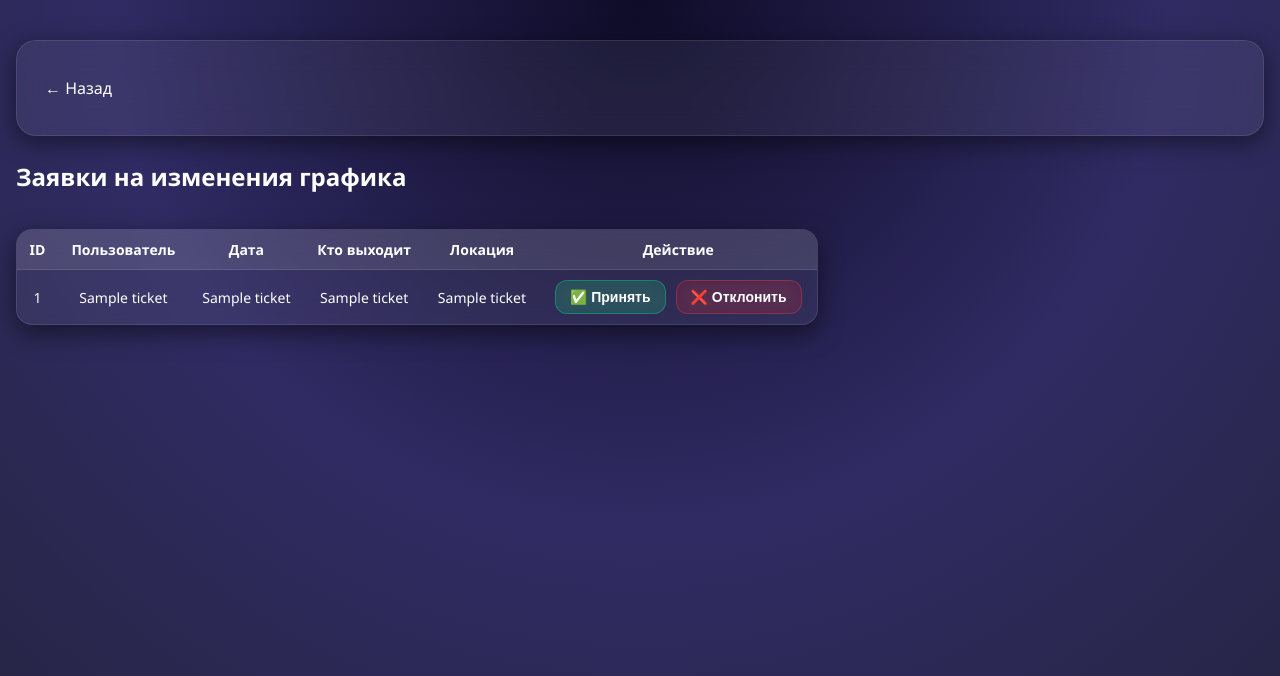
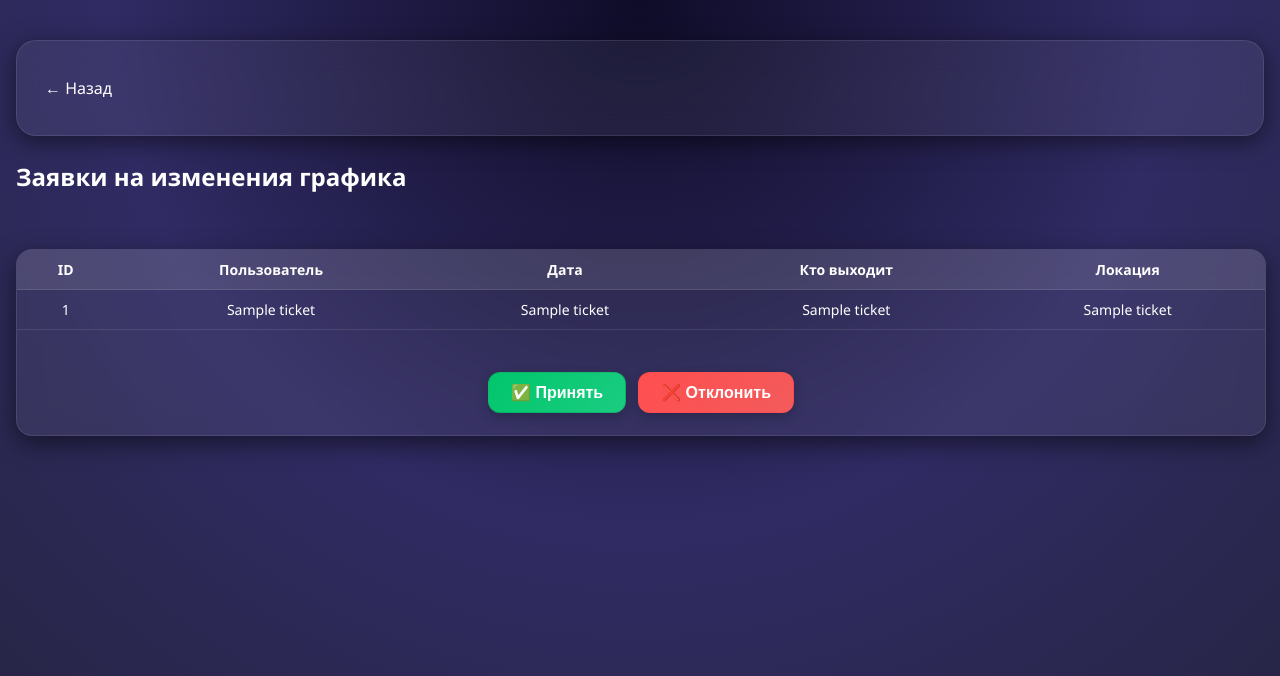
Before and after one commit to Tedik0/WebTortyga, a Flask app: template frontend/templates/tickets.html in a window 1280 px wide. Shown: the top 676 px of the page. Run offline with Flask 3, Linux system fonts and the light colour scheme; the template is opened without the code that fills it: most values are stand-ins (such as "Sample title", 1, 10 or a date in 2020).

Commit message:
Мелкий фик багов, добаботка системы тикетов

```diff
--- a/backend/config.py
+++ b/backend/config.py
@@ -1,3 +1,3 @@
 BOT_TOKEN = "7463192555:AAFaDN4SStBKRn4s7IENQehyk2_D2bIERBY"
 ADMINS = [710787759]
-WEB_URL = "https://462d3419b347.ngrok-free.app"
+WEB_URL = "https://07f3ec4345b4.ngrok-free.app"
--- a/frontend/app.py
+++ b/frontend/app.py
@@ -82,20 +82,18 @@ def submit_ticket():
     date     = request.form.get("date")
     name     = request.form.get("name")
     location = request.form.get("location")
-    print("FORM DATA:", request.form.to_dict())
+    doc_id   = request.form.get("doc_id")  # ← добавлено
 
-    if not all([user_id, date, name, location]):
-        print("FORM DATA:", request.form.to_dict())
+    if not all([user_id, date, name, location, doc_id]):
         return "Не все поля заполнены", 400
-
 
     with sqlite3.connect(TICKET_DB) as conn:
         conn.execute("""
-            INSERT INTO tickets (user_id, date, name, location)
-            VALUES (?, ?, ?, ?)
-        """, (user_id, date, name, location))
+            INSERT INTO tickets (user_id, date, name, location, doc_id)
+            VALUES (?, ?, ?, ?, ?)
+        """, (user_id, date, name, location, doc_id))
 
-    return redirect(f"/schedule?uid={user_id}")
+    return redirect(f"/schedule/{doc_id}?uid={user_id}")
 
 
 
@@ -155,7 +153,7 @@ def show_tickets():
         return "Доступ только для администраторов", 403
 
     tickets = get_all_tickets()
-    return render_template("tickets.html", tickets=tickets, uid=uid)
+    return render_template("tickets.html", tickets=tickets, uid=uid, sheets=GOOGLE_SHEETS)
 
 @app.route("/approve-ticket/<int:ticket_id>", methods=["POST"])
 def approve_ticket_route(ticket_id):
--- a/frontend/static/styles.css
+++ b/frontend/static/styles.css
@@ -446,3 +446,95 @@ select option {
   background: #1e1e2f;
   color: #fff;
 }
+.glass-button.red {
+  background: rgba(255, 70, 70, 0.2);
+  border: 1px solid rgba(255, 70, 70, 0.4);
+  color: #ff4a4a;
+}
+
+.glass-button.red:hover {
+  background: rgba(255, 70, 70, 0.35);
+}
+.glass-button.success {
+  background: linear-gradient(135deg, #00c57a, #00e48a);
+  color: white;
+  font-weight: bold;
+  border: 1px solid rgba(0, 0, 0, 0.1);
+}
+
+.glass-button.success:hover {
+  filter: brightness(1.1);
+}
+/* Убедись, что таблица красиво адаптируется */
+.responsive-table {
+  overflow-x: auto;
+  max-width: 100%;
+  margin-top: 20px;
+}
+
+.responsive-table table {
+  width: 100%;
+  border-collapse: collapse;
+  min-width: 600px;
+}
+
+.responsive-table th,
+.responsive-table td {
+  padding: 10px 12px;
+  text-align: center;
+  white-space: nowrap;
+  color: #fff;
+}
+
+/* Кнопки под таблицей */
+.ticket-actions {
+  display: flex;
+  flex-wrap: wrap;
+  justify-content: center;
+  gap: 12px;
+  padding: 12px 0;
+}
+
+/* Стили для кнопок */
+.glass-button {
+  border: none;
+  border-radius: 12px;
+  padding: 10px 22px;
+  font-weight: bold;
+  cursor: pointer;
+  font-size: 16px;
+  transition: 0.2s ease;
+  box-shadow: 0 4px 12px rgba(0,0,0,0.2);
+  background: rgba(255, 255, 255, 0.1);
+  color: #fff;
+  backdrop-filter: blur(10px);
+}
+
+/* Принять — зелёная кнопка */
+.glass-button.success {
+  background: linear-gradient(135deg, #00c66b, #1bcc81);
+  color: white;
+}
+
+/* Отклонить — красная кнопка */
+.glass-button.red {
+  background: linear-gradient(135deg, #ff4e50, #f35b5b);
+  color: white;
+}
+
+/* Responsive — на маленьких экранах убираем фикс ширины */
+@media (max-width: 600px) {
+  .responsive-table table {
+    min-width: unset;
+  }
+
+  .glass-button {
+    width: 100%;
+    max-width: 200px;
+  }
+
+  .ticket-actions {
+    flex-direction: column;
+    align-items: center;
+  }
+}
--- a/frontend/templates/schedule_pivot.html
+++ b/frontend/templates/schedule_pivot.html
@@ -54,7 +54,8 @@
     <form action="/submit-ticket" method="post">
       <h2>Заявка на изменение</h2>
 
-       <input type="hidden" name="user_id" value="{{ uid }}">
+      <input type="hidden" name="user_id" value="{{ uid }}">
+      <input type="hidden" name="doc_id" value="{{ doc_id }}">
 
       <label>День</label>
       <input type="text" name="date" required>
--- a/frontend/templates/tickets.html
+++ b/frontend/templates/tickets.html
@@ -12,17 +12,20 @@
 
     <h2>Заявки на изменения графика</h2>
 
+
     {% if tickets %}
-      <div class="glass-table">
+      <div class="glass-table responsive-table">
         <table>
+          <thead>
             <tr>
               <th>ID</th>
               <th>Пользователь</th>
               <th>Дата</th>
               <th>Кто выходит</th>
               <th>Локация</th>
-            <th>Действие</th> <!-- новая колонка -->
             </tr>
+          </thead>
+          <tbody>
             {% for t in tickets %}
               <tr>
                 <td>{{ t[0] }}</td>
@@ -30,16 +33,23 @@
                 <td>{{ t[2] }}</td>
                 <td>{{ t[3] }}</td>
                 <td>{{ t[4] }}</td>
-              <td style="display: flex; gap: 10px; justify-content: center;">
-                  <form action="/approve-ticket/{{ t[0] }}?uid={{ uid }}" method="post">
-                    <button type="submit" class="btn-accept">✅ Принять</button>
+              </tr>
+              <tr>
+                <td colspan="5">
+                  <div class="ticket-actions">
+                    <form method="post" action="/accept-ticket">
+                      <input type="hidden" name="ticket_id" value="{{ t[0] }}">
+                      <button type="submit" class="glass-button success">✅ Принять</button>
                     </form>
-                  <form action="/reject-ticket/{{ t[0] }}?uid={{ uid }}" method="post">
-                    <button type="submit" class="btn-reject">❌ Отклонить</button>
+                    <form method="post" action="/reject-ticket">
+                      <input type="hidden" name="ticket_id" value="{{ t[0] }}">
+                      <button type="submit" class="glass-button red">❌ Отклонить</button>
                     </form>
+                  </div>
                 </td>
               </tr>
             {% endfor %}
+          </tbody>
         </table>
       </div>
     {% else %}
```
Also changed, not shown: backend/ticket_db.py (+6 -5 lines), dbFiles/tickets.db (added). Lines whose indentation alone changed are shown as unchanged.
